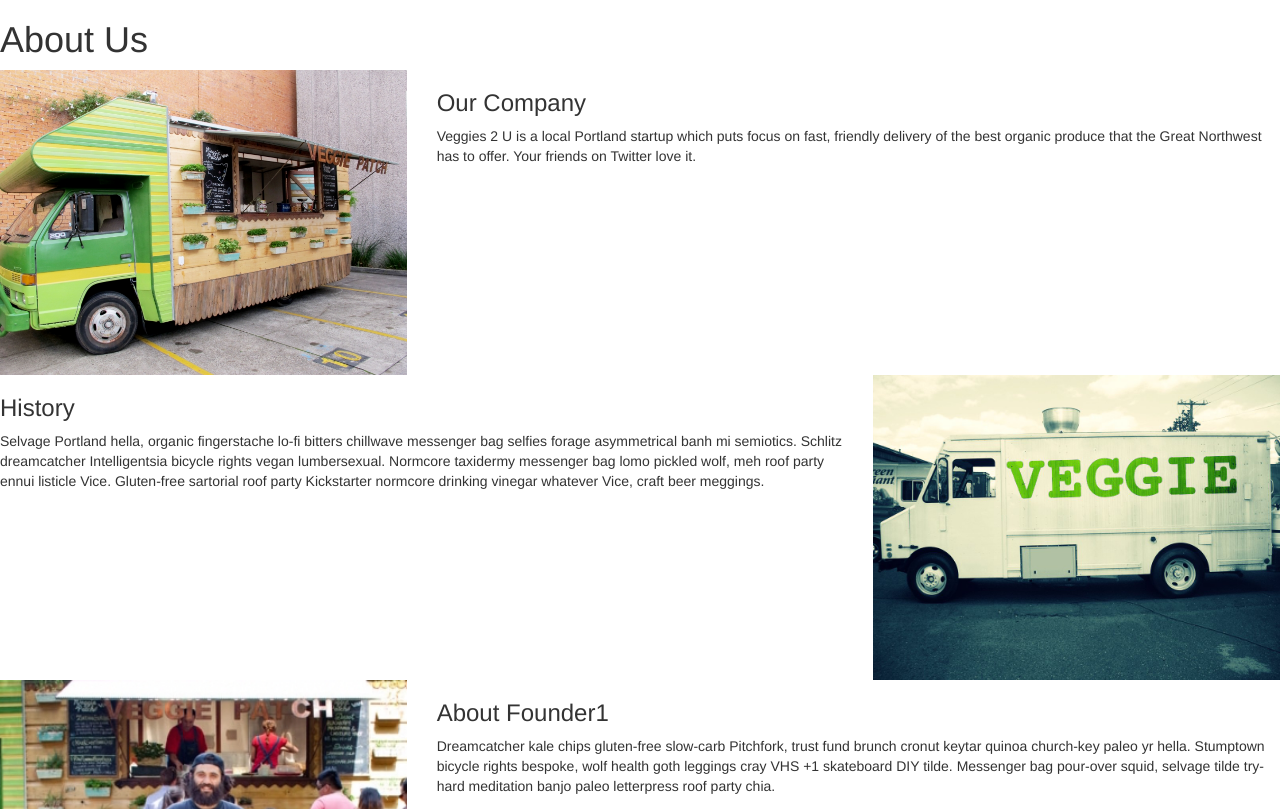
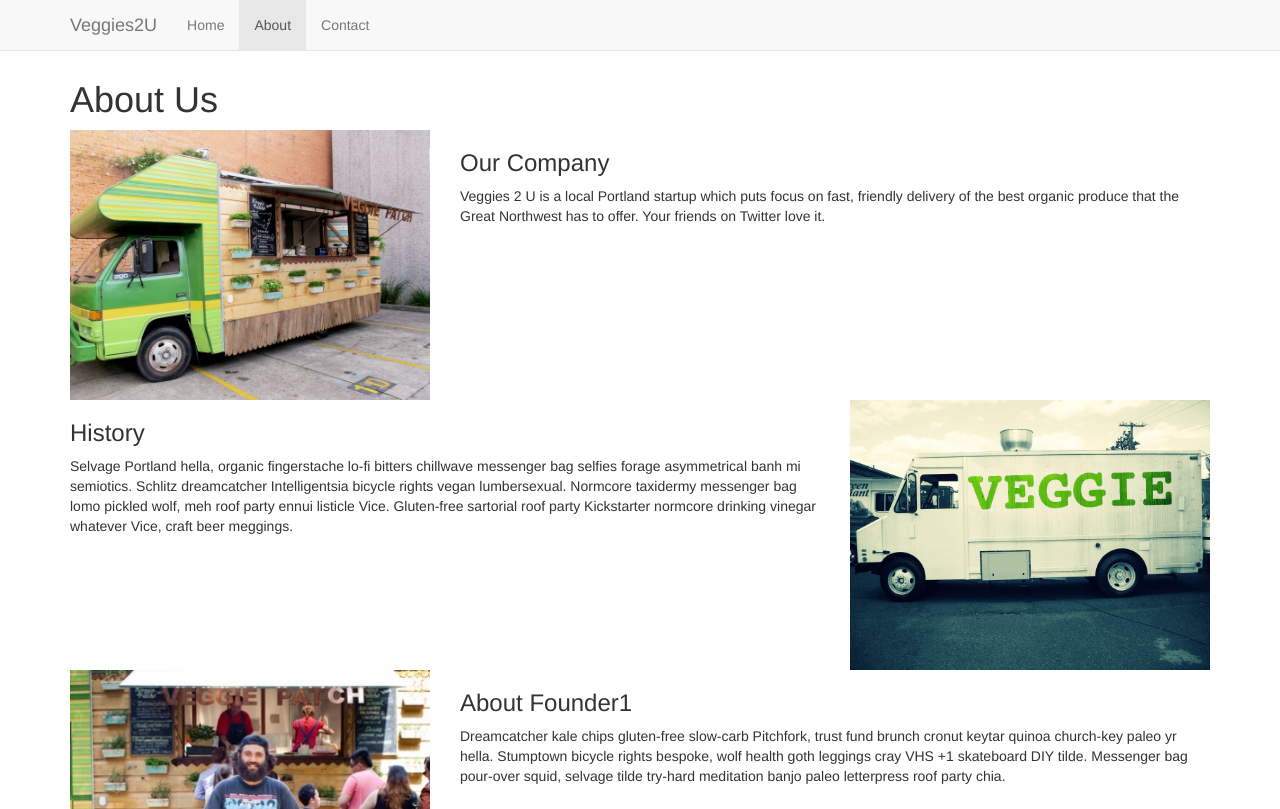
Before and after one commit to youssefk/v2u, a plain HTML site: page about-us.html in a window 1280 px wide. Shown: the top 809 px of the page. Drawn offline with Linux system fonts and the light colour scheme.

Commit message:
Add navbar and footer.

```diff
--- a/about-us.html
+++ b/about-us.html
@@ -6,6 +6,27 @@
     <title>About Us</title>
   </head>
   <body>
+    <nav class="navbar navbar-default navbar-fixed-top">
+      <div class="container">
+        <div class="navbar-header">
+          <button type="button" class="navbar-toggle collapsed" data-toggle="collapse" data-target="#navbar" aria-expanded="false" aria-controls="navbar">
+            <span class="sr-only">Toggle navigation</span>
+            <span class="icon-bar"></span>
+            <span class="icon-bar"></span>
+            <span class="icon-bar"></span>
+          </button>
+          <a class="navbar-brand" href="#">Veggies2U</a>
+        </div>
+        <div id="navbar" class="collapse navbar-collapse">
+          <ul class="nav navbar-nav">
+            <li><a href="index.html">Home</a></li>
+            <li class="active"><a href="about-us.html">About</a></li>
+            <li><a href="contact.html">Contact</a></li>
+          </ul>
+        </div><!--/.nav-collapse -->
+      </div>
+    </nav>
+    <div class="container">
       <h1>About Us</h1>
 
       <!-- About Company -->
@@ -51,5 +72,11 @@
           <img src="img/founder2.jpg" alt="Founder Eve">
         </div>
       </div>
+    </div>
+    <footer class="footer">
+      <div class="container">
+        <p class="text-muted">Copyright &copy; 2015 Veggies2U</p>
+      </div>
+    </footer>
   </body>
 </html>
--- a/css/styles.css
+++ b/css/styles.css
@@ -1,3 +1,7 @@
 .col-md-4 img {
   width: 100%;
 }
+
+body > .container {
+  padding-top: 60px;
+}
```
Lines whose indentation alone changed are shown as unchanged.
